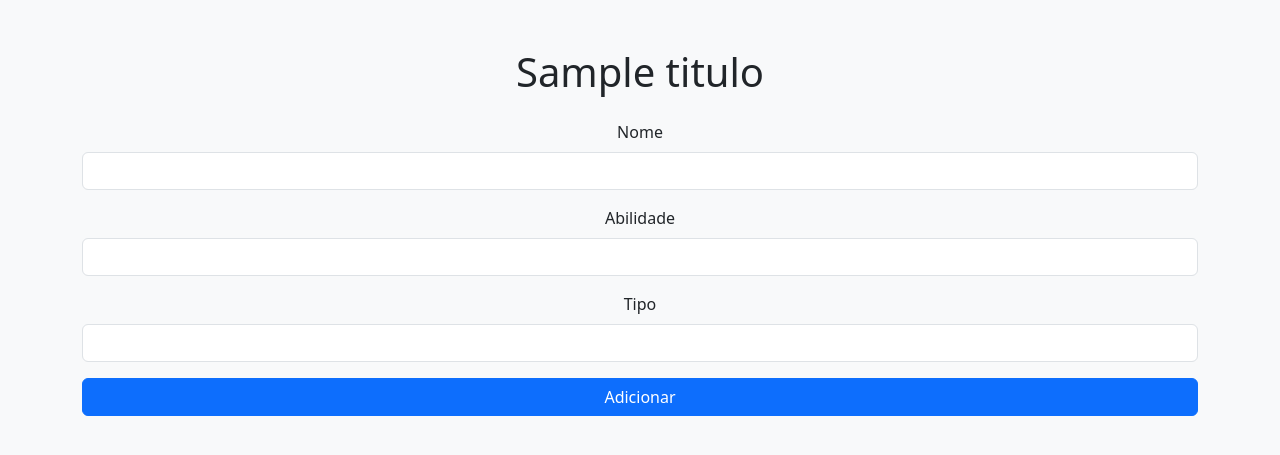
After one commit to NatanaelABarbosa/Pokedex-Flask, a Flask app: template Templates/editar.html in a window 1280 px wide. The commit adds this page. Shown: the top 455 px of the page. Run offline with Flask 3, Linux system fonts and the light colour scheme; the template is opened without the code that fills it: most values are stand-ins (such as "Sample title", 1, 10 or a date in 2020); form fields are guessed from the names that the template uses.

Commit message:
Adicionando formulário de edição - 1

```diff
--- /dev/null
+++ b/Templates/editar.html
@@ -0,0 +1,20 @@
+{% extends "template.html" %}
+{% block content %}
+    <form id="pokemonForm" method="POST" action="{{ url_for('create') }}">
+        <input type="hidden" value="id" name="id">
+        {{ form.csrf_token() }}
+        <div class="mb-3">
+            {{ form.nome.label(class="form-label") }}
+            {{ form.nome(class="form-control") }}
+        </div>
+        <div class="mb-3">
+            {{ form.abilidade.label(class="form-label") }}
+            {{ form.abilidade(class="form-control") }}
+        </div>
+        <div class="mb-3">
+            {{ form.tipo.label(class="form-label") }}
+            {{ form.tipo(class="form-control") }}
+        </div>
+        <button type="submit" class="btn btn-primary w-100">Adicionar</button>
+    </form>
+{% endblock %}
--- a/Templates/pokedex.html
+++ b/Templates/pokedex.html
@@ -16,7 +16,9 @@
                         <td>{{ pokemon.nome }}</td>
                         <td>{{ pokemon.tipo }}</td>
                         <td>{{ pokemon.abilidade }}</td>
-                        <td>Lorem Ipsum</td>
+                        <td>
+                            <a class="btn btn-primary" href="{{ url_for('edit', id=pokemon.id) }}">E</a>
+                        </td>
                     </tr>
                 {% endfor %}
             </tbody>
--- a/repository/pokedex_repository.py
+++ b/repository/pokedex_repository.py
@@ -3,8 +3,8 @@ from models.pokedex import Pokedex
 
 class PokedexRepository:
     @staticmethod
-    def fetch():
-        pass
+    def fetch(id: int):
+       return Pokedex.query.filter_by(id=id).first()
 
     @staticmethod
     def fetchAll():
```
Also changed, not shown: routes/web.py (+27 -6 lines).
